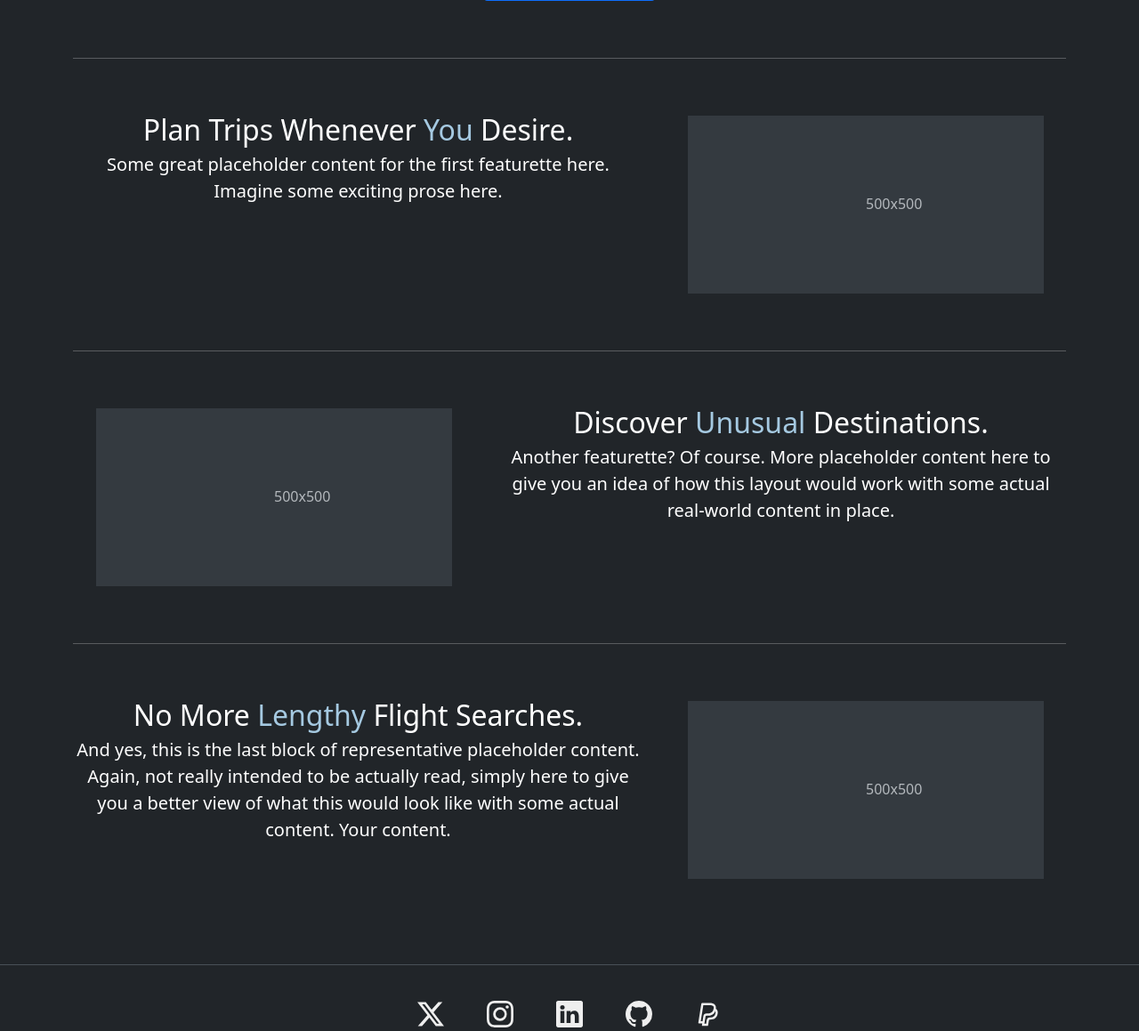
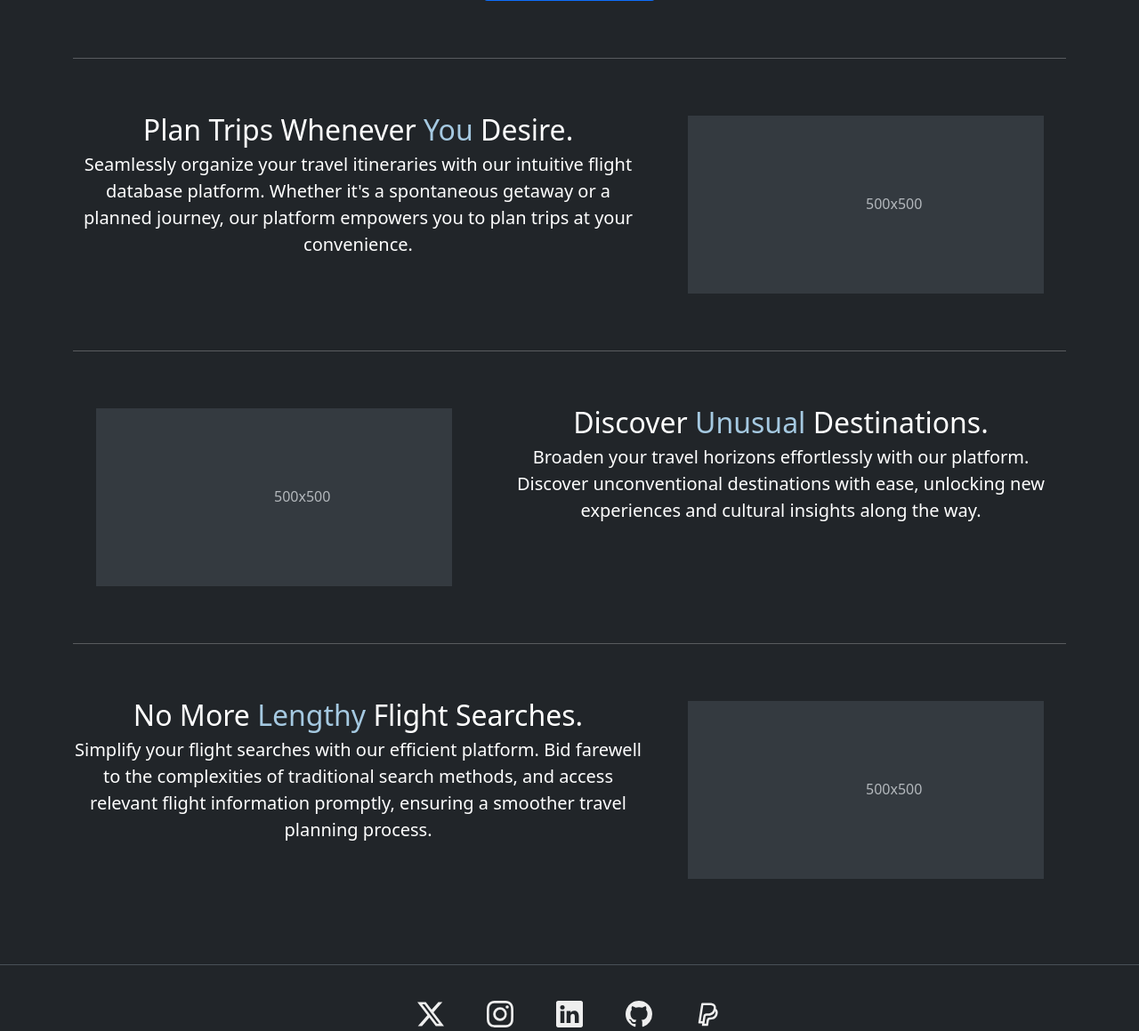
Before and after one commit to timonrieger/Project-Hub, a Flask app: page /air-nomad-society in a window 1280 px wide. Shown: the part 902-2061 px from the top of the page at 89% size. Run offline with Flask 3, Linux system fonts and the light colour scheme; some libraries are stand-ins or nearby versions.

Commit message:
add description text for each paragraph

```diff
--- a/templates/AirNomad.html
+++ b/templates/AirNomad.html
@@ -103,7 +103,7 @@
             <div class="row featurette py-5">
                   <div class="col-md-7">
                     <h2 class="featurette-heading fw-normal lh-1">Plan Trips Whenever <span style="color: #A5C9E1">You </span>Desire.</h2>
-                    <p class="lead">Some great placeholder content for the first featurette here. Imagine some exciting prose here.</p>
+                    <p class="lead">Seamlessly organize your travel itineraries with our intuitive flight database platform. Whether it's a spontaneous getaway or a planned journey, our platform empowers you to plan trips at your convenience.</p>
                   </div>
                   <div class="col-md-5">
                     <svg class="bd-placeholder-img bd-placeholder-img-lg featurette-image img-fluid mx-auto" width="400" height="200" xmlns="http://www.w3.org/2000/svg" role="img" aria-label="Placeholder: 500x500" preserveAspectRatio="xMidYMid slice" focusable="false"><title>Placeholder</title><rect width="100%" height="100%" fill="var(--bs-secondary-bg)"></rect><text x="50%" y="50%" fill="var(--bs-secondary-color)" dy=".3em">500x500</text></svg>
@@ -115,7 +115,7 @@
             <div class="row featurette py-5">
               <div class="col-md-7 order-md-2">
                 <h2 class="featurette-heading fw-normal lh-1">Discover <span style="color: #A5C9E1">Unusual </span>Destinations.</h2>
-                <p class="lead">Another featurette? Of course. More placeholder content here to give you an idea of how this layout would work with some actual real-world content in place.</p>
+                <p class="lead">Broaden your travel horizons effortlessly with our platform. Discover unconventional destinations with ease, unlocking new experiences and cultural insights along the way.</p>
               </div>
               <div class="col-md-5 order-md-1">
                 <svg class="bd-placeholder-img bd-placeholder-img-lg featurette-image img-fluid mx-auto" width="400" height="200" xmlns="http://www.w3.org/2000/svg" role="img" aria-label="Placeholder: 500x500" preserveAspectRatio="xMidYMid slice" focusable="false"><title>Placeholder</title><rect width="100%" height="100%" fill="var(--bs-secondary-bg)"></rect><text x="50%" y="50%" fill="var(--bs-secondary-color)" dy=".3em">500x500</text></svg>
@@ -127,7 +127,7 @@
             <div class="row featurette py-5">
               <div class="col-md-7">
                 <h2 class="featurette-heading fw-normal lh-1">No More <span style="color: #A5C9E1">Lengthy </span>Flight Searches.</h2>
-                <p class="lead">And yes, this is the last block of representative placeholder content. Again, not really intended to be actually read, simply here to give you a better view of what this would look like with some actual content. Your content.</p>
+                <p class="lead">Simplify your flight searches with our efficient platform. Bid farewell to the complexities of traditional search methods, and access relevant flight information promptly, ensuring a smoother travel planning process.</p>
               </div>
               <div class="col-md-5">
                 <svg class="bd-placeholder-img bd-placeholder-img-lg featurette-image img-fluid mx-auto" width="400" height="200" xmlns="http://www.w3.org/2000/svg" role="img" aria-label="Placeholder: 500x500" preserveAspectRatio="xMidYMid slice" focusable="false"><title>Placeholder</title><rect width="100%" height="100%" fill="var(--bs-secondary-bg)"></rect><text x="50%" y="50%" fill="var(--bs-secondary-color)" dy=".3em">500x500</text></svg>
```
